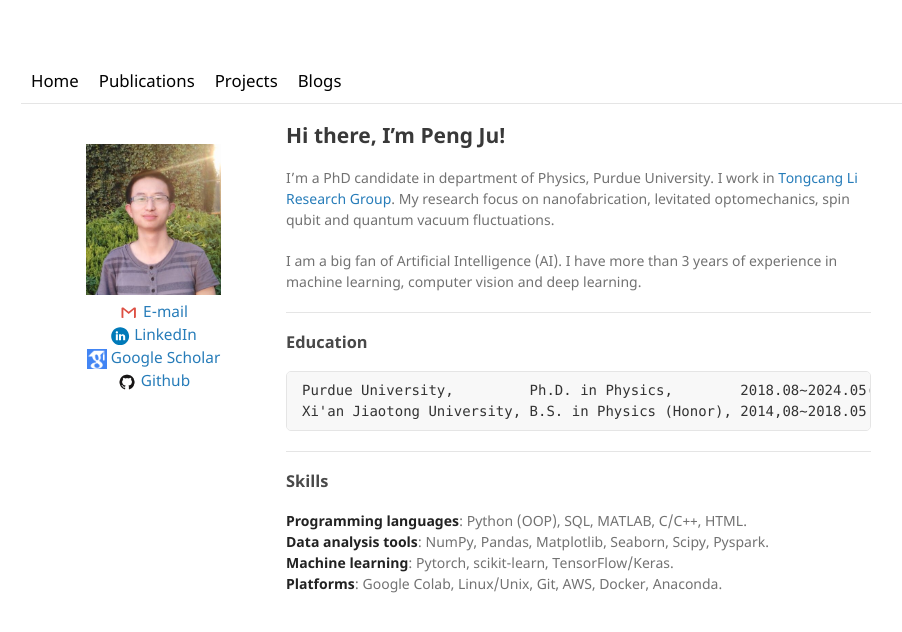
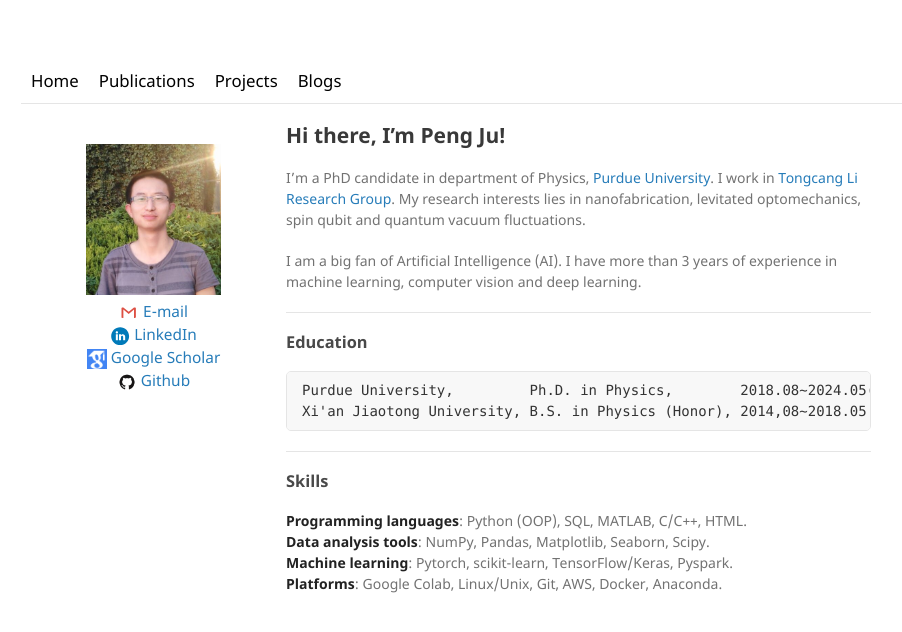
Before and after one commit to peng-ju/peng-ju.github.io, a Jekyll site: the page built from index.md, in a window 1280 px wide. Shown: the top 632 px of the page, without its empty margins (119-1021 px from the left). Built offline with Jekyll 4.4.1, drawn with Linux system fonts in a browser that asks for light colours.

Commit message:
Update index.md

```diff
--- a/index.md
+++ b/index.md
@@ -4,7 +4,7 @@ title: Peng Ju
 ---
 ## Hi there, I'm Peng Ju!
 
-I'm a PhD candidate in department of Physics, Purdue University. I work in [Tongcang Li Research Group](https://sites.google.com/site/litongcang/Home). My research focus on nanofabrication, levitated optomechanics, spin qubit and quantum vacuum fluctuations.
+I'm a PhD candidate in department of Physics, [Purdue University](https://www.purdue.edu/). I work in [Tongcang Li Research Group](https://sites.google.com/site/litongcang). My research interests lies in nanofabrication, levitated optomechanics, spin qubit and quantum vacuum fluctuations.
 
 I am a big fan of Artificial Intelligence (AI). I have more than 3 years of experience in machine learning, computer vision and deep learning.
 
@@ -18,6 +18,6 @@ Xi'an Jiaotong University, B.S. in Physics (Honor), 2014,08~2018.05.
 ---
 ### Skills
 **Programming languages**: Python (OOP), SQL, MATLAB, C/C++, HTML.
-**Data analysis tools**: NumPy, Pandas, Matplotlib, Seaborn, Scipy, Pyspark.
-**Machine learning**: Pytorch, scikit-learn, TensorFlow/Keras.
+**Data analysis tools**: NumPy, Pandas, Matplotlib, Seaborn, Scipy.
+**Machine learning**: Pytorch, scikit-learn, TensorFlow/Keras, Pyspark.
 **Platforms**: Google Colab, Linux/Unix, Git, AWS, Docker, Anaconda.
```
